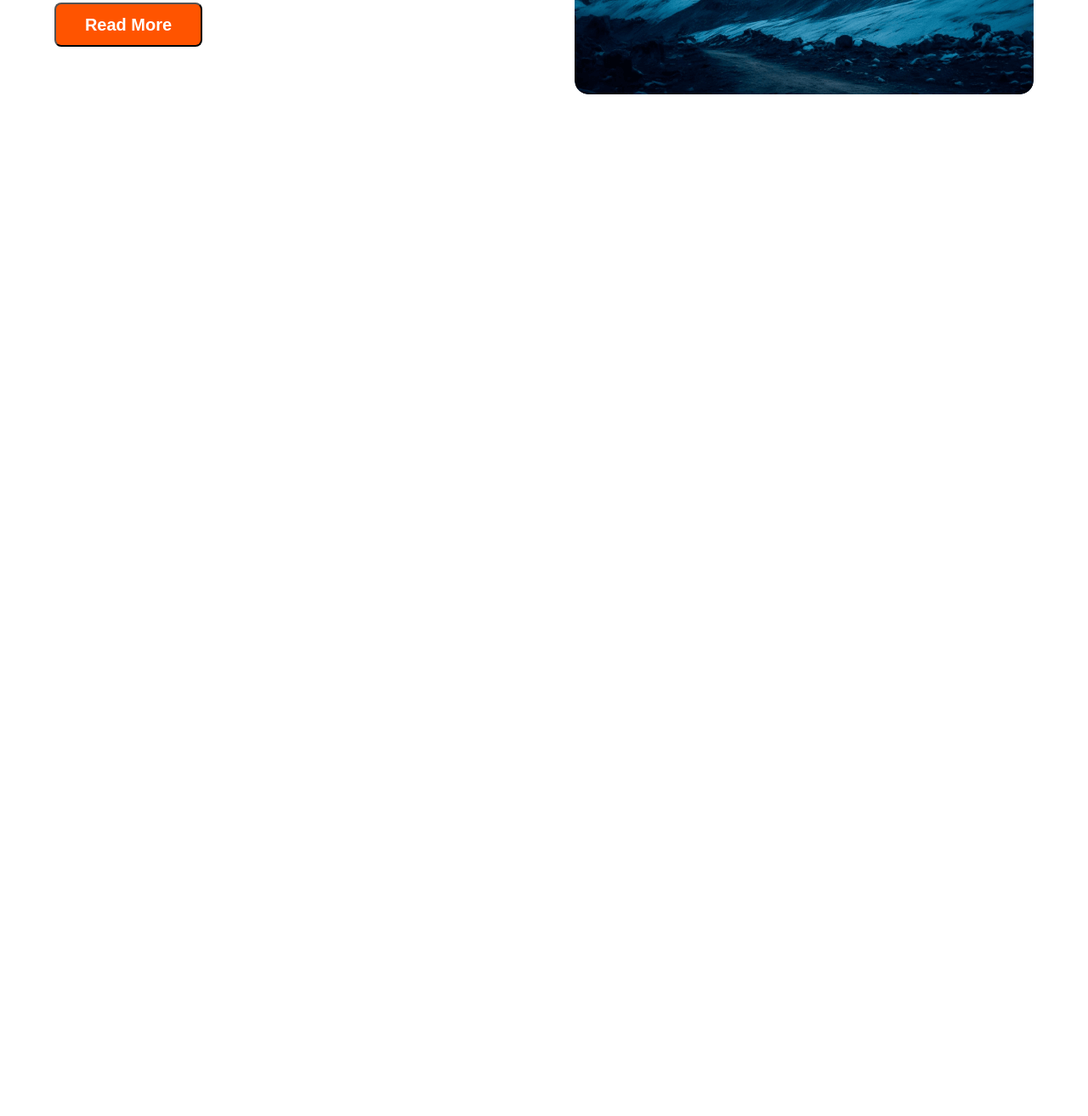
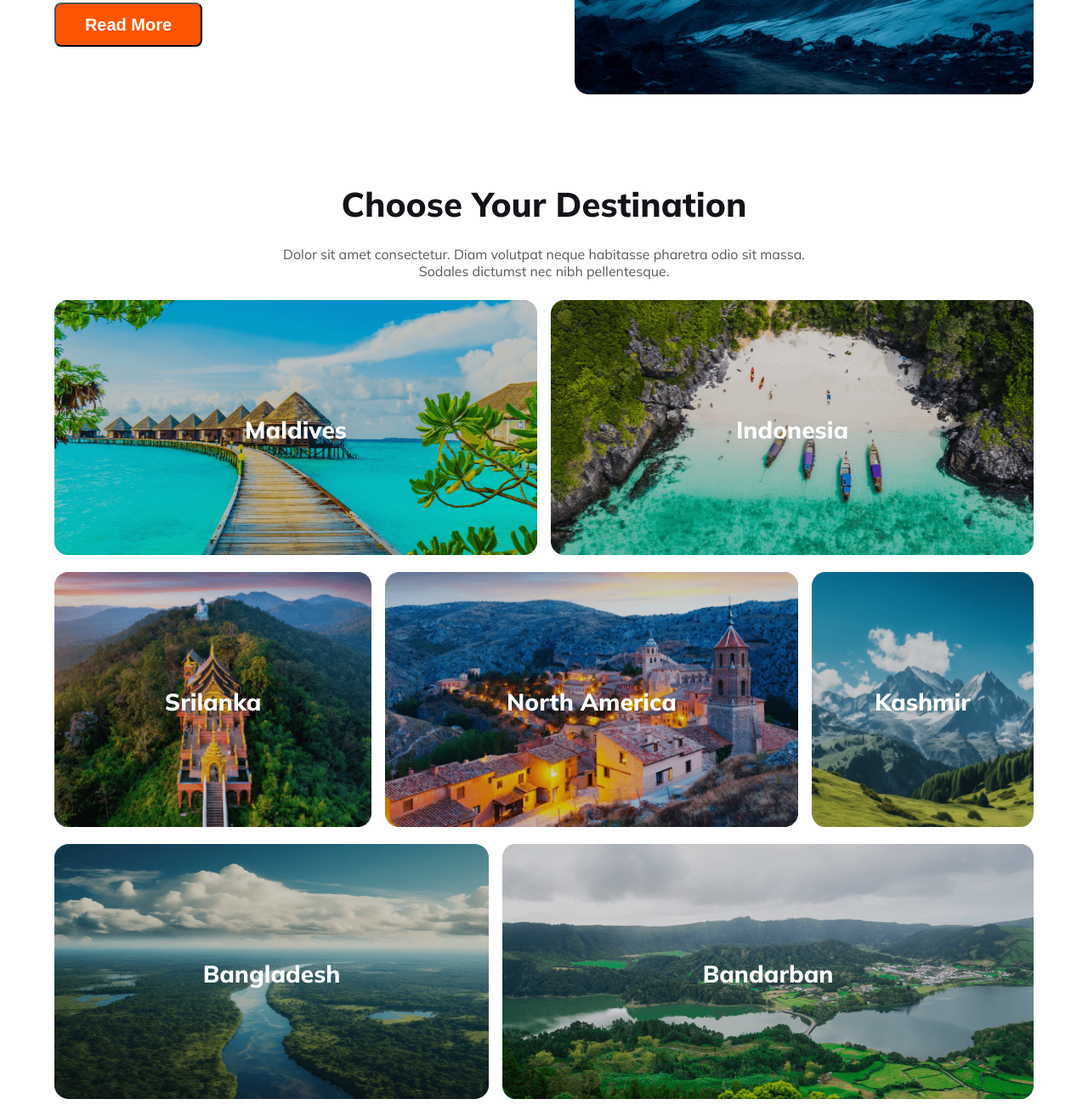
Before and after one commit to salmanfxrsi/hero-travel, a plain HTML site: page index.html in a window 1280 px wide. Shown: the part 1205-2518 px from the top of the page at 85% size. Before the commit the page ends 1420 px from the top, so only its background shows below. Drawn offline with Linux system fonts and the light colour scheme; a web font is replaced by a local one.

Commit message:
added Choose Your Destination section and made it responsive

```diff
--- a/index.html
+++ b/index.html
@@ -67,6 +67,47 @@
                 <img src="./Images/popular.png" alt="">
             </div>
         </section>
+
+        <!-- Choose Your Destination -->
+        <section class="destination">
+            <h3 class="text-one">Choose Your Destination</h3>
+            <p class="text-two">Dolor sit amet consectetur. Diam volutpat neque habitasse pharetra odio sit massa. Sodales dictumst nec nibh pellentesque.</p>
+            <div class="row-1">
+                <div class="destination-card">
+                    <img src="./Images/maldives.png" alt="">
+                    <h5 class="country">Maldives</h5>
+                </div>
+                <div class="destination-card">
+                    <img src="./Images/indonesia.png" alt="">
+                    <h5 class="country">Indonesia</h5>
+                </div>
+            </div>
+            <div class="row-2">
+                <div class="destination-card">
+                    <img src="./Images/srilanka.png" alt="">
+                    <h5 class="country">Srilanka</h5>
+                </div>
+                <div class="destination-card">
+                    <img src="./Images/north america.png" alt="">
+                    <h5 class="country">North America</h5>
+                </div>
+                <div class="destination-card">
+                    <img src="./Images/kashmir.png" alt="">
+                    <h5 class="country">Kashmir</h5>
+                </div>
+            </div>
+            <div class="row-3">
+                <div class="destination-card">
+                    <img src="./Images/bangladesh.png" alt="">
+                    <h5 class="country">Bangladesh</h5>
+                </div>
+                <div class="destination-card">
+                    <img src="./Images/bandarban.png" alt="">
+                    <h5 class="country">Bandarban</h5>
+                </div>
+            </div>
+
+        </section>
     </header>
     <main></main>
     <footer></footer>
--- a/styles/styles.css
+++ b/styles/styles.css
@@ -129,6 +129,7 @@ body{
     background: rgb(255, 255, 255);
     color: rgba(19, 19, 24, 0.5);
     font-size: 1rem;
+    cursor: pointer;
 }
 
 .explore-inputs button{
@@ -139,6 +140,7 @@ body{
     color: rgb(255, 255, 255);
     font-size: 16px;
     font-weight: 700;
+    cursor: pointer;
 }
 
 /* Popular */
@@ -162,6 +164,56 @@ body{
 
 .popular-container button{
     margin-top: 0.5rem;
+}
+
+/* Choose Your Destination */
+.destination{
+    width: 90%;
+    margin: 0 auto;
+    text-align: center;
+}
+
+.destination h3, p{
+    max-width: 643px;
+    margin: 0 auto;
+}
+
+.destination p {
+    margin-top: 1.5rem;
+}
+
+.destination-card {
+    position: relative;
+}
+
+.country{
+    position: absolute;
+    top: 50%;
+    left: 50%;
+    transform: translate(-50%, -50%);
+    color: rgb(255, 255, 255);
+    font-size: 1.75rem;
+    font-weight: 800;
+}
+
+.destination-card img{
+    width: 100%;
+    height: 300px;
+}
+
+.row-1,.row-2,.row-3{
+    display: grid;
+    grid-template-columns: 1fr 1fr;
+    gap: 1rem;
+    margin: 1rem 0;
+}
+
+.row-2{
+    grid-template-columns: 1fr 1.3fr 0.7fr;
+}
+
+.row-3{
+    grid-template-columns: 0.9fr 1.1fr;
 }
 
 
@@ -193,4 +245,12 @@ body{
     max-width: 335px;
     max-height: 342px;
 }
+
+/* Choose Your Destination */
+.row-1,.row-2,.row-3{
+    display: flex;
+    flex-direction: column;
 }
+
+
+}
```
Also changed, not shown: Images/bandarban.png (renamed from Images/Rectangle 10.png), Images/bangladesh.png (renamed from Images/Rectangle 11.png), Images/indonesia.png (renamed from Images/Rectangle 8.png), Images/kashmir.png (renamed from Images/Rectangle 9.png), Images/maldives.png (renamed from Images/Rectangle 5.png), Images/north america.png (renamed from Images/Rectangle 7.png), Images/srilanka.png (renamed from Images/Rectangle 6.png).
